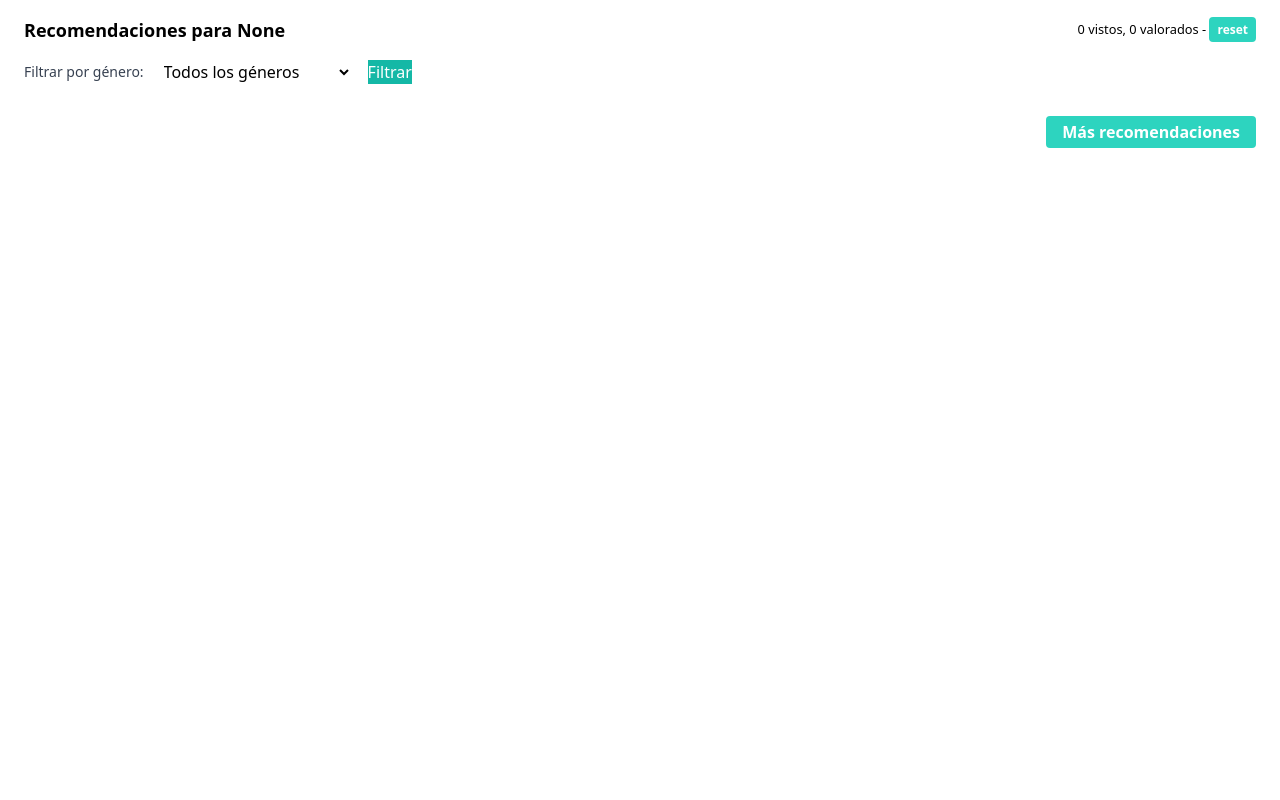
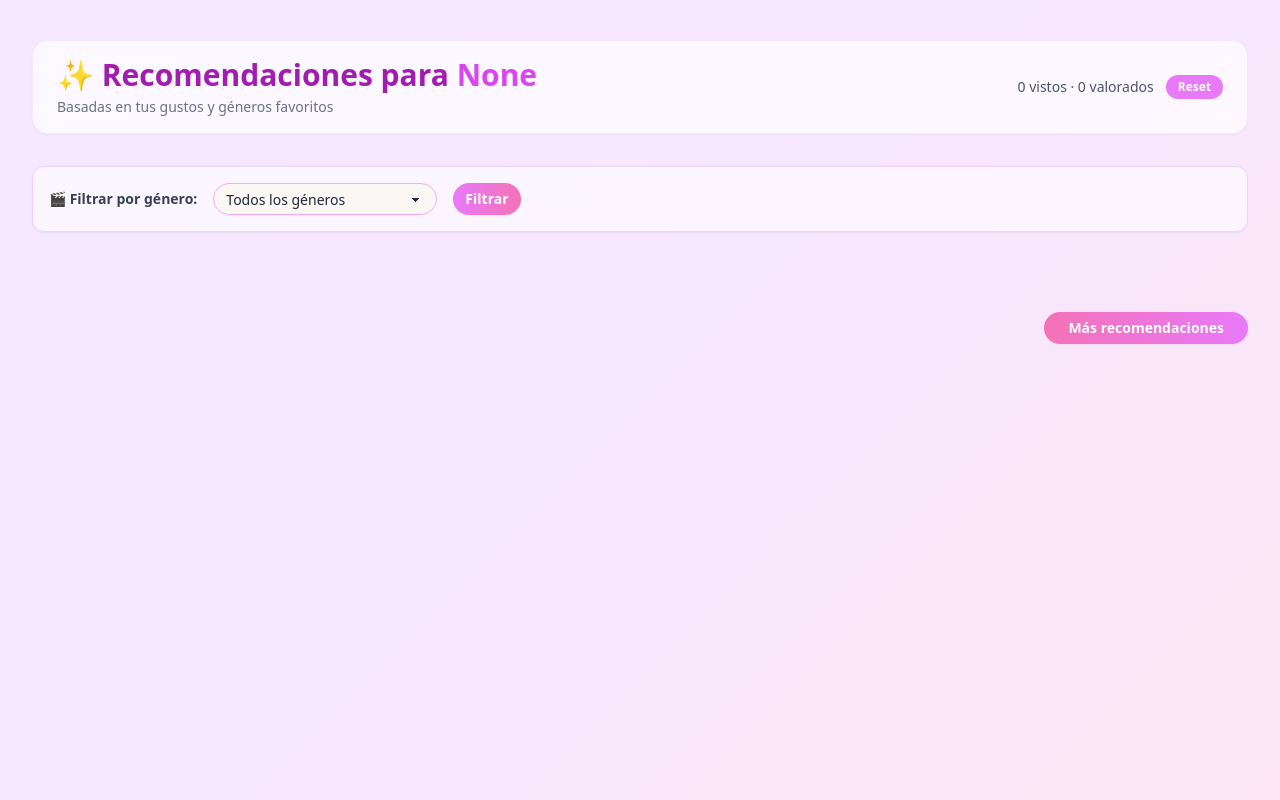
Before and after one commit to milagrosmirusta/sistemas-de-recomendacion, a Flask app: page /recomendaciones in a window 1280 px wide. Run offline with Flask 3, Linux system fonts and the light colour scheme; data that the repository does not hold is empty; some libraries are stand-ins or nearby versions.

Commit message:
Mejorando estética del home

```diff
--- a/my_anime_list/templates/recomendaciones.html
+++ b/my_anime_list/templates/recomendaciones.html
@@ -1,87 +1,110 @@
 <!DOCTYPE html>
-<html>
-
+<html lang="es" data-theme="cupcake">
 <head>
   <meta charset="UTF-8" />
   <meta name="viewport" content="width=device-width, initial-scale=1.0" />
   <script src="https://cdn.tailwindcss.com"></script>
-	<link href="https://cdn.jsdelivr.net/npm/daisyui@5" rel="stylesheet" type="text/css" />
-	<script src="https://cdn.jsdelivr.net/npm/@tailwindcss/browser@4"></script>
-	<link href="https://cdn.jsdelivr.net/npm/daisyui@5/themes.css" rel="stylesheet" type="text/css" />
+  <link href="https://cdn.jsdelivr.net/npm/daisyui@latest/dist/full.css" rel="stylesheet" type="text/css" />
+  <title>Recomendaciones para {{ username }}</title>
 
-	<title>Recomendaciones para {{ username }}</title>
+  <style>
+    body {
+      background: linear-gradient(135deg, #f5e8ff, #f7e6ff, #fce7f3);
+      background-attachment: fixed;
+    }
+    .card {
+      animation: fadeInUp 0.4s ease-in-out;
+    }
+    @keyframes fadeInUp {
+      from { opacity: 0; transform: translateY(10px); }
+      to { opacity: 1; transform: translateY(0); }
+    }
+  </style>
 </head>
 
-<body class="px-6 py-4">
-	<div class="flex justify-between">
-		<h1 class="mb-4 text-lg font-bold">Recomendaciones para {{ username }}</h1>
+<body class="min-h-screen text-gray-800 px-8 py-10 font-sans">
+  <div class="max-w-7xl mx-auto">
+
+    <!-- 🧭 Header -->
+    <header class="flex justify-between items-center mb-8 bg-white/70 backdrop-blur-md border border-purple-100 shadow-sm rounded-2xl px-6 py-4">
       <div>
-			<small>{{ cant_vistos }} vistos, {{ cant_valorados }} valorados - <a href="/reset"
-					class="bg-teal-400 text-white font-semibold text-xs px-2 py-1 mt-2 rounded cursor-pointer">reset</a>
-			</small>
-		</div>
+        <h1 class="text-3xl font-bold text-fuchsia-700">
+          ✨ Recomendaciones para <span class="text-fuchsia-500">{{ username }}</span>
+        </h1>
+        <p class="text-sm text-gray-500 mt-1">Basadas en tus gustos y géneros favoritos</p>
       </div>
 
+      <div class="flex items-center gap-3 text-sm text-gray-600">
+        <span>{{ cant_vistos }} vistos · {{ cant_valorados }} valorados</span>
+        <a href="/reset" class="bg-fuchsia-400 hover:bg-fuchsia-500 text-white font-semibold text-xs px-3 py-1 rounded-full transition">
+          Reset
+        </a>
+      </div>
+    </header>
+
     <!-- 🔍 Filtro de género -->
-  <form method="get" action="/recomendaciones" class="flex gap-4 mb-6 items-center">
-    <label for="genero" class="text-sm font-medium text-gray-700">Filtrar por género:</label>
-    <select name="genero" id="genero" class="select select-bordered select-sm w-48">
+    <form method="get" action="/recomendaciones"
+          class="flex flex-wrap gap-4 mb-10 items-center bg-white/60 backdrop-blur-md border border-purple-200 rounded-xl p-4 shadow-sm">
+      <label for="genero" class="text-sm font-semibold text-gray-700">🎬 Filtrar por género:</label>
+      <select name="genero" id="genero"
+              class="select select-bordered select-sm w-56 border-fuchsia-300 focus:border-fuchsia-500">
         <option value="">Todos los géneros</option>
         {% for g in generos %}
           <option value="{{ g }}" {% if genero_seleccionado == g %}selected{% endif %}>{{ g }}</option>
         {% endfor %}
       </select>
-    <button type="submit" class="btn btn-sm bg-teal-500 hover:bg-teal-600 text-white">Filtrar</button>
+      <button type="submit"
+              class="btn btn-sm bg-gradient-to-r from-fuchsia-400 to-pink-400 text-white border-none hover:from-fuchsia-500 hover:to-pink-500 transition">
+        Filtrar
+      </button>
     </form>
 
+    <!-- 🖼️ Recomendaciones -->
     <form method="post" action="/recomendaciones">
-		<div class="grid grid-cols-3 gap-4">
+      <div class="grid grid-cols-1 sm:grid-cols-2 lg:grid-cols-3 gap-8">
         {% for rec in animes_recomendados %}
-			<div class="card card-side bg-base-100 shadow-sm border bg-base-100">
+        <div class="card bg-white/80 backdrop-blur-xl border border-purple-100 rounded-2xl shadow-md hover:shadow-xl hover:-translate-y-1 transition-all duration-300">
 
-				<img src="{{ rec.img_src }}" class="w-full max-w-40" />
+          <figure class="h-60 overflow-hidden rounded-t-2xl">
+            <img src="{{ rec.img_src }}" alt="{{ rec.title }}" class="object-cover w-full h-full" />
+          </figure>
 
-				<div class="card-body">
-					<h2 class="card-title font-semibold link">
-						<a href="/recomendaciones/{{rec.anime_id}}">{{ rec.title }}</a>
+          <div class="card-body p-5">
+            <h2 class="card-title text-lg font-semibold text-fuchsia-700 hover:underline mb-1">
+              <a href="/recomendaciones/{{ rec.anime_id }}">{{ rec.title }}</a>
             </h2>
-					<span class="text-sm">
-						{{ rec.title }} - {{ rec.genres }} - {{rec.episodes}} - {{ rec.studios }} - {{ rec.year }}
-					</span>
+
+            <p class="text-xs text-gray-600 mb-2">
+              {{ rec.genres }} · {{ rec.episodes }} eps · {{ rec.studios }} · {{ rec.year }}
+            </p>
+
             {% if rec.synopsis %}
-					<span class="text-xs">{{ rec.synopsis|truncate(400) }}</span>
+              <p class="text-xs text-gray-500 leading-snug mb-3">
+                {{ rec.synopsis|truncate(220) }}
+              </p>
             {% endif %}
 
-					<div class="card-actions justify-end items-center mt-auto">
-
-						<div class="flex">
-							<label for="{{rec.anime_id}}" class="flex-none mr-2">Mi puntuación:</label>
-							<select name="{{rec.anime_id}}" class="px-4 py-1 text-sm border rounded ">
+            <div class="flex justify-end items-center mt-auto">
+              <label for="{{ rec.anime_id }}" class="text-xs text-gray-600 mr-2">Mi puntuación:</label>
+              <select name="{{ rec.anime_id }}" class="select select-bordered select-xs border-fuchsia-300">
                 <option value="0" selected></option>
-								<option value="1">1</option>
-								<option value="2">2</option>
-								<option value="3">3</option>
-								<option value="4">4</option>
-								<option value="5">5</option>
-								<option value="6">6</option>
-								<option value="7">7</option>
-								<option value="8">8</option>
-								<option value="9">9</option>
-								<option value="10">10</option>
+                {% for i in range(1, 11) %}
+                <option value="{{ i }}">{{ i }}</option>
+                {% endfor %}
               </select>
-						</div>
-
             </div>
           </div>
         </div>
         {% endfor %}
       </div>
 
-		<div class="flex justify-end">
-			<input type="submit" class="bg-teal-400 text-white font-semibold px-4 py-1 mt-2 rounded cursor-pointer"
+      <div class="flex justify-end mt-10">
+        <input type="submit"
+               class="btn btn-sm bg-gradient-to-r from-pink-400 to-fuchsia-400 text-white border-none hover:from-pink-500 hover:to-fuchsia-500 transition px-6"
                value="Más recomendaciones">
       </div>
     </form>
+
+  </div>
 </body>
-
 </html>
```
Also changed, not shown: my_anime_list/templates/login - copia.html (deleted, +0 -55 lines), my_anime_list/templates/login - rosa.html (deleted, +0 -39 lines), my_anime_list/templates/recomendaciones_animes.html (+49 -32 lines), 1 other file. Lines whose indentation alone changed are shown as unchanged.
